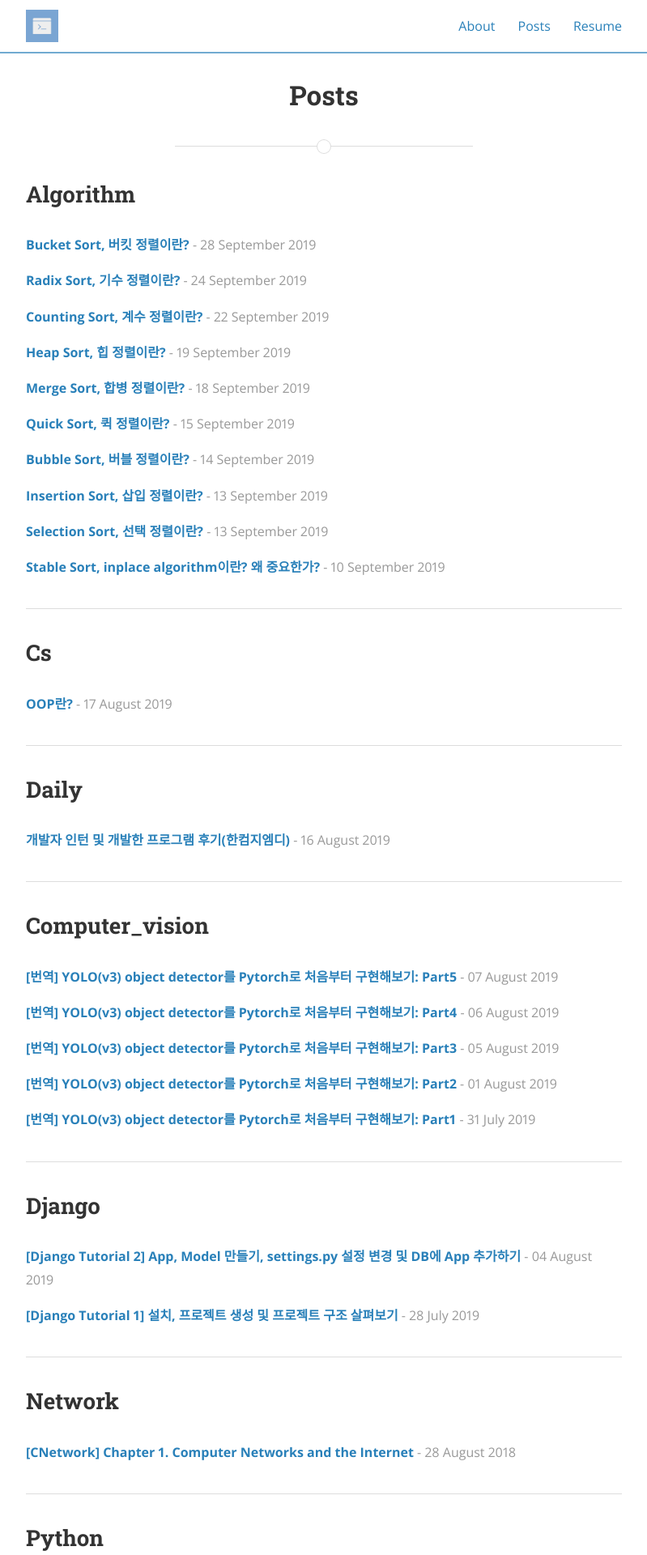
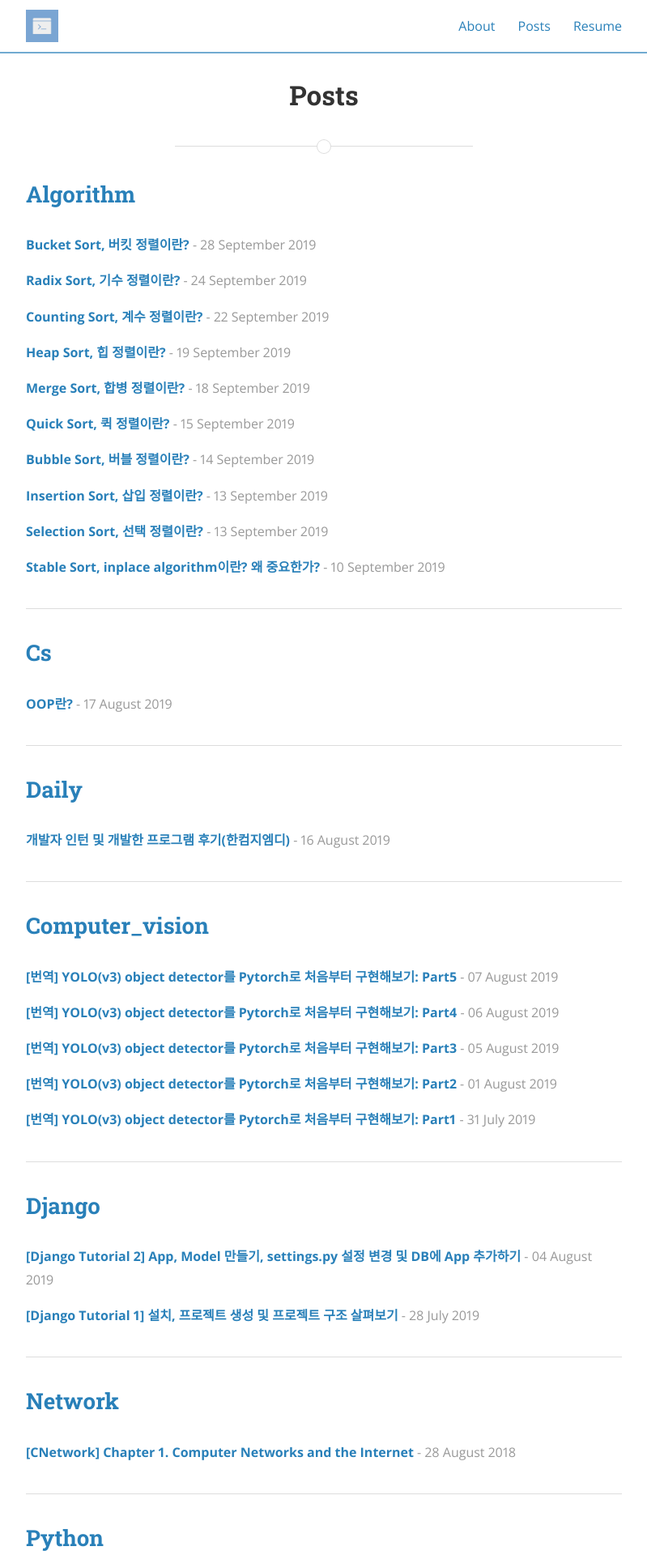
Before and after one commit to dojinkimm/dojinkimm.github.io, a Jekyll site: the page built from posts.html, in a window 1280 px wide. Shown: the top 1920 px of the page at 81% size, without its empty margins (240-1039 px from the left). Built offline with Jekyll 4.4.1, drawn with Linux system fonts in a browser that asks for light colours; nearby versions of some CDN libraries.

Commit message:
add tags /posts/

```diff
--- a/_layouts/archive.html
+++ b/_layouts/archive.html
@@ -7,10 +7,6 @@
   <header class="post-header">
     <h1 class="post-title">Posts in "{{ page.title | capitalize }}"</h1>
   </header>
-  {% for category in site.categories reversed%}
-  {% capture cat %}{{ category | first }}{% endcapture %}
-  <a href="#{{cat}}"><h4>{{ cat | capitalize }}</h4></a>
-  {% endfor %}
 
   {% include page_divider.html %}
 
--- a/posts.html
+++ b/posts.html
@@ -6,7 +6,7 @@
 
 {% for category in site.categories reversed%}
   {% capture cat %}{{ category | first }}{% endcapture %}
-  <h2 id="{{cat}}">{{ cat | capitalize }}</h2>
+  <a href="#{{cat}}"><h2 id="{{cat}}">{{ cat | capitalize }}</h2></a>
   {% for desc in site.descriptions%}
     {% if desc.cat == cat %}
       <p class="desc"><em>{{ desc.desc}}</em></p>
```
